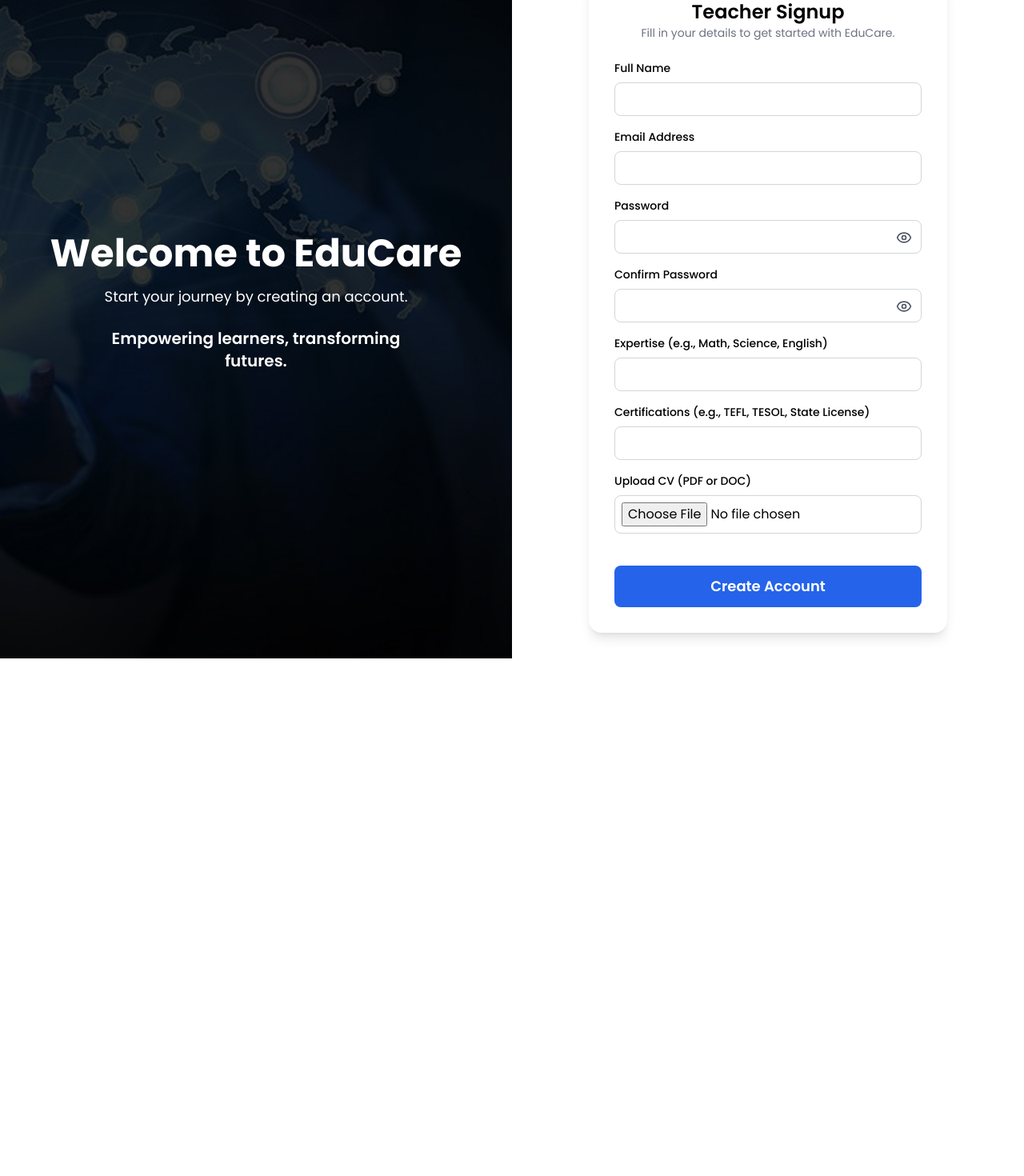
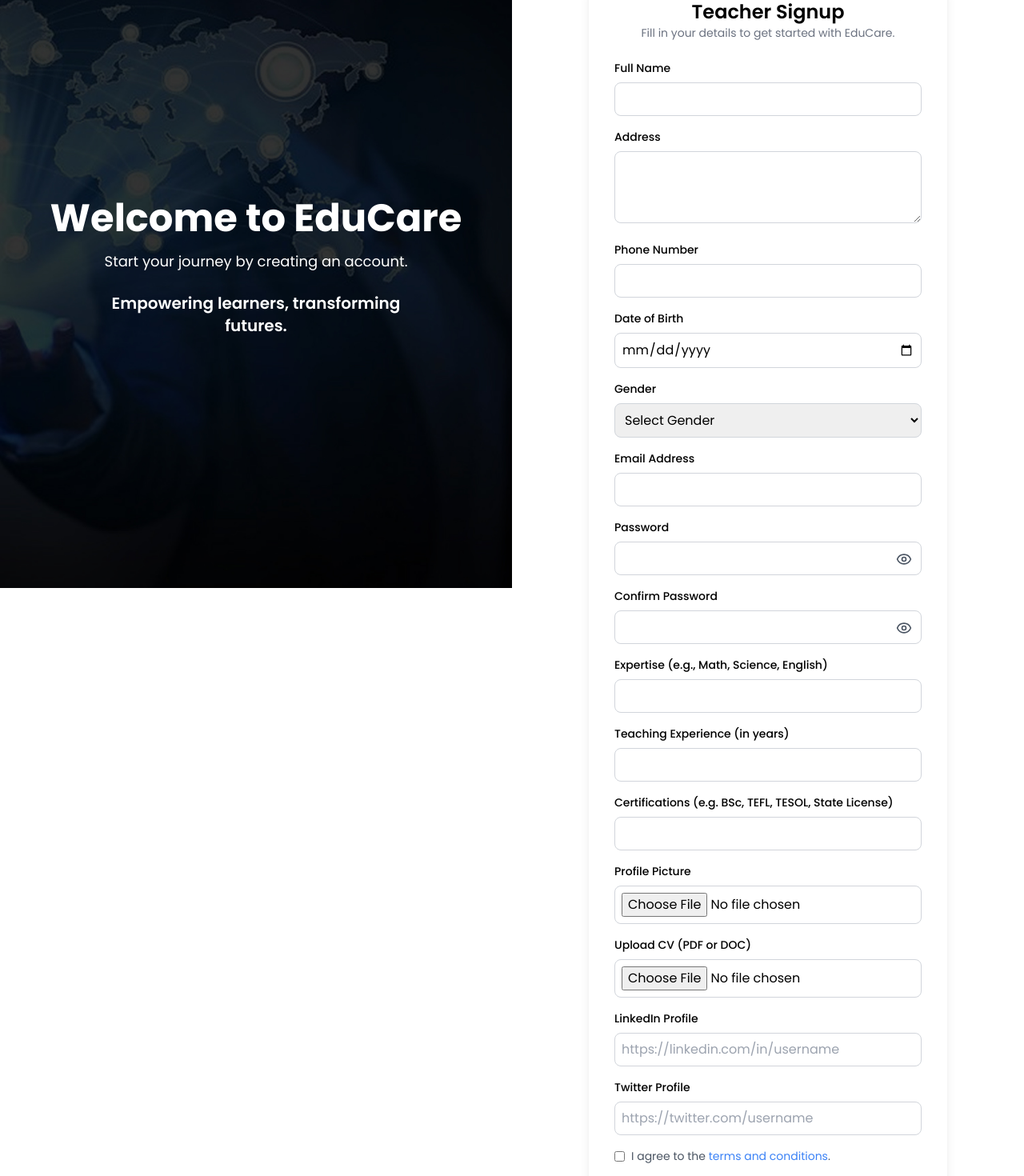
Before and after one commit to Eseoghene94/Educare, a React (Vite) app: page /TeacherSignup in a window 1280 px wide. Shown: the part 65-1535 px from the top of the page at 80% size. Before the commit the page ends 888 px from the top, so only its background shows below. Built offline with nearby package versions, Linux system fonts and the light colour scheme.

Commit message:
modified:   src/components/HeroService.jsx 	modified:   src/components/HeroTestimonial.jsx 	modified:   src/pages/TeacherSignup.jsx

```diff
--- a/src/components/HeroTestimonial.jsx
+++ b/src/components/HeroTestimonial.jsx
@@ -2,12 +2,8 @@ import React from "react";
 
 function HeroTestimonial() {
   return (
-    <section className="bg-slate-600 p-8  font-sans">
-      <div className="container mx-auto px-6">
-        <div className="flex justify-center items-center">
-          <h2 className="text-2xl text-white font-bold">Testimonials</h2>
-        </div>
-      </div>
+    <section>
+      <div className="container mx-auto px-6"></div>
     </section>
   );
 }
--- a/src/pages/TeacherSignup.jsx
+++ b/src/pages/TeacherSignup.jsx
@@ -5,6 +5,12 @@ function TeacherSignup() {
   const [showPassword, setShowPassword] = useState(false);
   const [showConfirmPassword, setShowConfirmPassword] = useState(false);
   const [cvFile, setCvFile] = useState(null);
+  const [profilePicture, setProfilePicture] = useState(null);
+  const [name, setName] = useState("");
+  const [email, setEmail] = useState("");
+  const [password, setPassword] = useState("");
+  const [confirmPassword, setConfirmPassword] = useState("");
+  const [errors, setErrors] = useState({});
 
   const handleFileChange = (e) => {
     if (e.target.files && e.target.files.length > 0) {
@@ -24,8 +30,25 @@ function TeacherSignup() {
     }
   };
 
+  const validateForm = () => {
+    const newErrors = {};
+    if (!name) newErrors.name = "Name is required";
+    if (!email || !/\S+@\S+\.\S+/.test(email))
+      newErrors.email = "Invalid email address";
+    if (!password || password.length < 8)
+      newErrors.password = "Password must be at least 8 characters";
+    if (password !== confirmPassword)
+      newErrors.confirmPassword = "Passwords do not match";
+    setErrors(newErrors);
+    return Object.keys(newErrors).length === 0;
+  };
+
   const handleSubmit = (e) => {
     e.preventDefault();
+
+    if (!validateForm()) {
+      return; // Stop form submission if there are errors
+    }
 
     // Create FormData object to collect all form inputs
     const formData = new FormData(e.currentTarget);
@@ -33,6 +56,11 @@ function TeacherSignup() {
     // Append the CV file to the form data if it exists
     if (cvFile) {
       formData.append("cv", cvFile);
+    }
+
+    // Append the profile picture if it exists
+    if (profilePicture) {
+      formData.append("profilePicture", profilePicture);
     }
 
     // Log form data for debugging
@@ -47,7 +75,7 @@ function TeacherSignup() {
     <div className="flex min-h-screen w-full">
       {/* Left Side - Background Section */}
       <div
-        className="hidden lg:flex w-1/2 bg-cover bg-center flex-col justify-center items-center text-white p-12"
+        className="hidden lg:flex w-1/2 bg-cover bg-center flex-col justify-center items-center text-white p-12 fixed h-screen"
         style={{ backgroundImage: "url('/home-background.jpg')" }}
       >
         <h2 className="text-5xl font-bold">Welcome to EduCare</h2>
@@ -62,7 +90,7 @@ function TeacherSignup() {
       </div>
 
       {/* Right Side - Signup Form */}
-      <div className="w-full lg:w-1/2 flex justify-center items-center p-8">
+      <div className="w-full lg:w-1/2 flex justify-center items-center p-8 ml-auto">
         <div className="bg-white p-8 rounded-2xl shadow-lg w-full max-w-md">
           <h3 className="text-2xl font-semibold text-center">Teacher Signup</h3>
           <p className="text-gray-500 text-sm text-center">
@@ -78,10 +106,68 @@ function TeacherSignup() {
             <input
               type="text"
               id="name"
-              name="name" // Add name attribute for FormData
+              name="name"
+              value={name}
+              onChange={(e) => setName(e.target.value)}
               className="w-full border border-gray-300 rounded-lg p-2 mb-4"
               required
             />
+            {errors.name && (
+              <p className="text-red-500 text-sm">{errors.name}</p>
+            )}
+
+            {/* ADDRESS */}
+            <label htmlFor="address" className="block mb-2 text-sm font-medium">
+              Address
+            </label>
+            <textarea
+              id="address"
+              name="address"
+              className="w-full border border-gray-300 rounded-lg p-2 mb-4"
+              rows="3"
+              required
+            ></textarea>
+
+            {/* PHONE NUMBER */}
+            <label htmlFor="phone" className="block mb-2 text-sm font-medium">
+              Phone Number
+            </label>
+            <input
+              type="tel"
+              id="phone"
+              name="phone"
+              className="w-full border border-gray-300 rounded-lg p-2 mb-4"
+              pattern="[0-9]{10}" // Example: 10-digit phone number
+              required
+            />
+
+            {/* DOB */}
+            <label htmlFor="dob" className="block mb-2 text-sm font-medium">
+              Date of Birth
+            </label>
+            <input
+              type="date"
+              id="dob"
+              name="dob"
+              className="w-full border border-gray-300 rounded-lg p-2 mb-4"
+              required
+            />
+
+            {/* GENDER */}
+            <label htmlFor="gender" className="block mb-2 text-sm font-medium">
+              Gender
+            </label>
+            <select
+              id="gender"
+              name="gender"
+              className="w-full border border-gray-300 rounded-lg p-2 mb-4"
+              required
+            >
+              <option value="">Select Gender</option>
+              <option value="male">Male</option>
+              <option value="female">Female</option>
+              <option value="other">Other</option>
+            </select>
 
             {/* Email Address */}
             <label htmlFor="email" className="block mb-2 text-sm font-medium">
@@ -90,10 +176,15 @@ function TeacherSignup() {
             <input
               type="email"
               id="email"
-              name="email" // Add name attribute for FormData
+              name="email"
+              value={email}
+              onChange={(e) => setEmail(e.target.value)}
               className="w-full border border-gray-300 rounded-lg p-2 mb-4"
               required
             />
+            {errors.email && (
+              <p className="text-red-500 text-sm">{errors.email}</p>
+            )}
 
             {/* Password */}
             <label
@@ -106,7 +197,9 @@ function TeacherSignup() {
               <input
                 type={showPassword ? "text" : "password"}
                 id="password"
-                name="password" // Add name attribute for FormData
+                name="password"
+                value={password}
+                onChange={(e) => setPassword(e.target.value)}
                 className="w-full border border-gray-300 rounded-lg p-2 pr-10"
                 required
               />
@@ -117,6 +210,9 @@ function TeacherSignup() {
                 {showPassword ? <EyeOff size={20} /> : <Eye size={20} />}
               </span>
             </div>
+            {errors.password && (
+              <p className="text-red-500 text-sm">{errors.password}</p>
+            )}
 
             {/* Confirm Password */}
             <label
@@ -129,7 +225,9 @@ function TeacherSignup() {
               <input
                 type={showConfirmPassword ? "text" : "password"}
                 id="confirm-password"
-                name="confirmPassword" // Add name attribute for FormData
+                name="confirmPassword"
+                value={confirmPassword}
+                onChange={(e) => setConfirmPassword(e.target.value)}
                 className="w-full border border-gray-300 rounded-lg p-2 pr-10"
                 required
               />
@@ -140,6 +238,9 @@ function TeacherSignup() {
                 {showConfirmPassword ? <EyeOff size={20} /> : <Eye size={20} />}
               </span>
             </div>
+            {errors.confirmPassword && (
+              <p className="text-red-500 text-sm">{errors.confirmPassword}</p>
+            )}
 
             {/* Expertise */}
             <label
@@ -151,8 +252,24 @@ function TeacherSignup() {
             <input
               type="text"
               id="expertise"
-              name="expertise" // Add name attribute for FormData
+              name="expertise"
               className="w-full border border-gray-300 rounded-lg p-2 mb-4"
+              required
+            />
+
+            {/* Teaching Experience */}
+            <label
+              htmlFor="experience"
+              className="block mb-2 text-sm font-medium"
+            >
+              Teaching Experience (in years)
+            </label>
+            <input
+              type="number"
+              id="experience"
+              name="experience"
+              className="w-full border border-gray-300 rounded-lg p-2 mb-4"
+              min="0"
               required
             />
 
@@ -161,13 +278,41 @@ function TeacherSignup() {
               htmlFor="certifications"
               className="block mb-2 text-sm font-medium"
             >
-              Certifications (e.g., TEFL, TESOL, State License)
+              Certifications (e.g. BSc, TEFL, TESOL, State License)
             </label>
             <input
               type="text"
               id="certifications"
-              name="certifications" // Add name attribute for FormData
+              name="certifications"
               className="w-full border border-gray-300 rounded-lg p-2 mb-4"
+              required
+            />
+
+            {/* Profile Pic */}
+            <label
+              htmlFor="profile-picture"
+              className="block mb-2 text-sm font-medium"
+            >
+              Profile Picture
+            </label>
+            <input
+              type="file"
+              id="profile-picture"
+              name="profilePicture"
+              className="w-full border border-gray-300 rounded-lg p-2 mb-4"
+              accept=".jpg,.jpeg,.png"
+              onChange={(e) => {
+                const file = e.target.files[0];
+                if (
+                  file &&
+                  (file.type === "image/jpeg" || file.type === "image/png")
+                ) {
+                  setProfilePicture(file);
+                } else {
+                  alert("Please upload a valid image (JPEG or PNG).");
+                  e.target.value = "";
+                }
+              }}
               required
             />
 
@@ -178,12 +323,56 @@ function TeacherSignup() {
             <input
               type="file"
               id="cv"
-              name="cv" // Add name attribute for FormData
+              name="cv"
               className="w-full border border-gray-300 rounded-lg p-2 mb-4"
               accept=".pdf,.doc,.docx"
               onChange={handleFileChange}
               required
             />
+
+            {/* Social Links */}
+            <label
+              htmlFor="linkedin"
+              className="block mb-2 text-sm font-medium"
+            >
+              LinkedIn Profile
+            </label>
+            <input
+              type="url"
+              id="linkedin"
+              name="linkedin"
+              className="w-full border border-gray-300 rounded-lg p-2 mb-4"
+              placeholder="https://linkedin.com/in/username"
+            />
+
+            <label htmlFor="twitter" className="block mb-2 text-sm font-medium">
+              Twitter Profile
+            </label>
+            <input
+              type="url"
+              id="twitter"
+              name="twitter"
+              className="w-full border border-gray-300 rounded-lg p-2 mb-4"
+              placeholder="https://twitter.com/username"
+            />
+
+            {/* Terms and Conditions */}
+            <div className="flex items-center mb-4">
+              <input
+                type="checkbox"
+                id="terms"
+                name="terms"
+                className="mr-2"
+                required
+              />
+              <label htmlFor="terms" className="text-sm text-gray-600">
+                I agree to the{" "}
+                <a href="#" className="text-blue-500">
+                  terms and conditions
+                </a>
+                .
+              </label>
+            </div>
 
             {/* Submit Button */}
             <button
```
Also changed, not shown: src/components/HeroService.jsx (+102 -4 lines).
